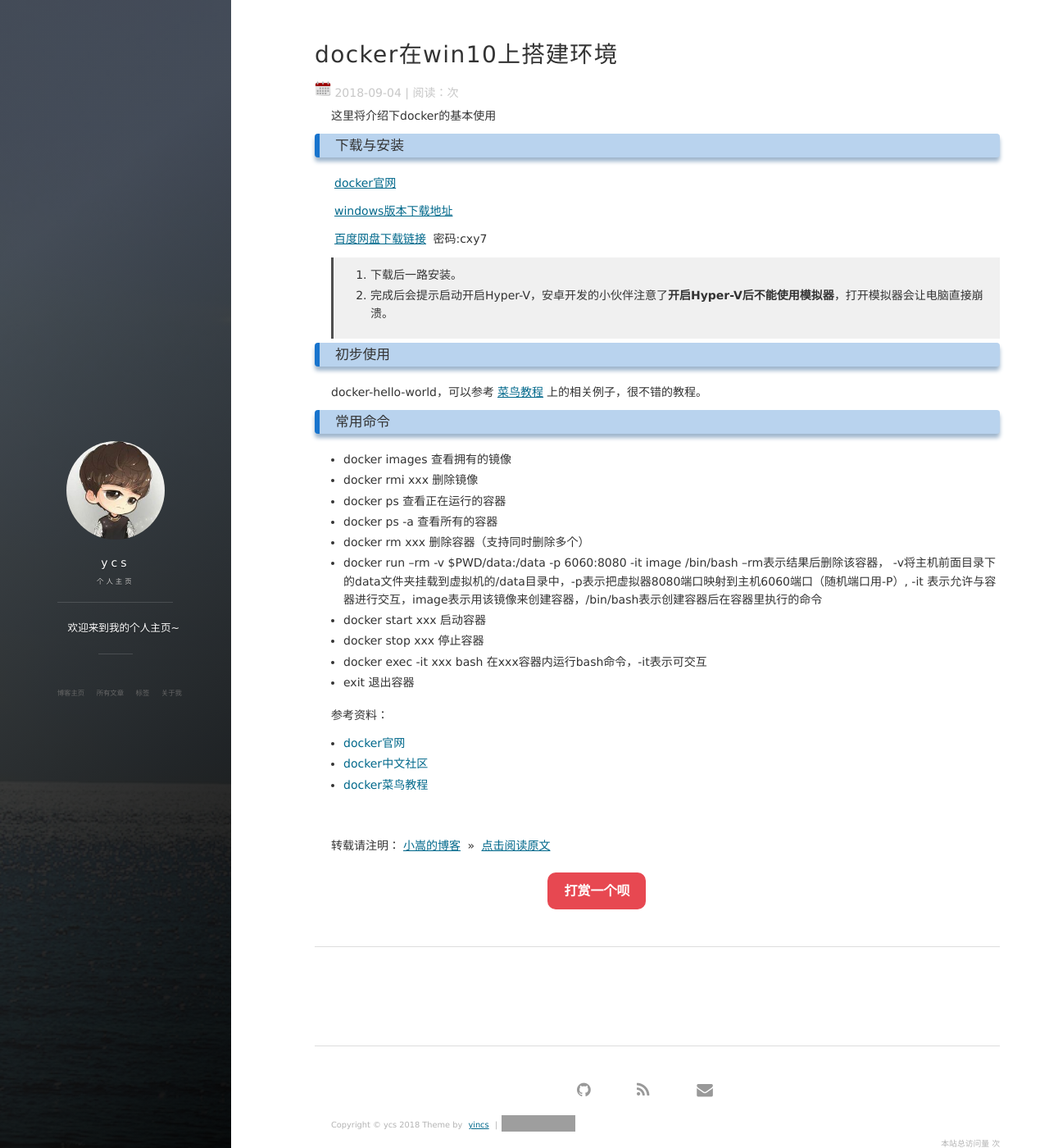
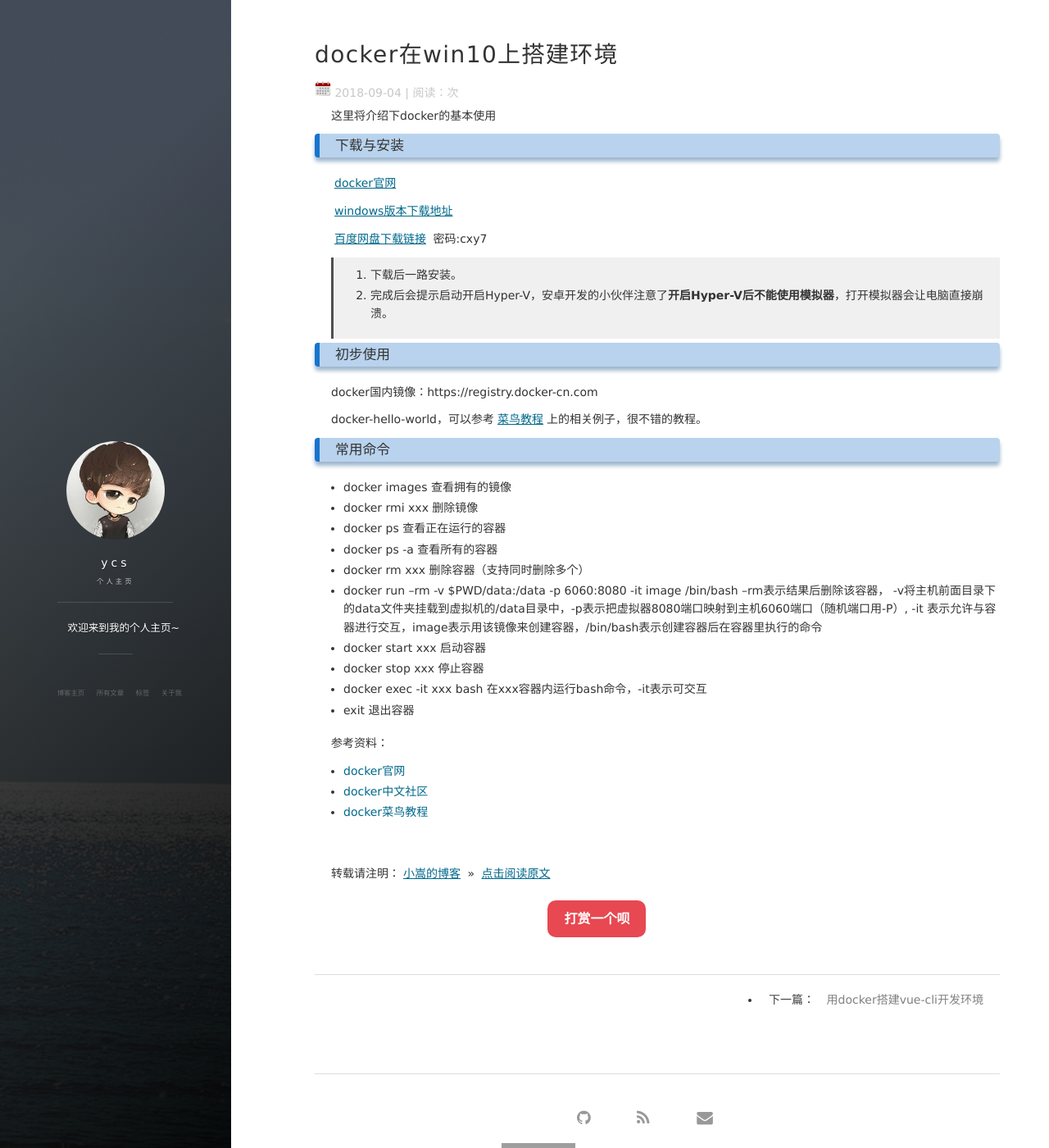
Before and after one commit to yincs/yincs.github.io, a Jekyll site: the page built from _posts/2018-09-04-docker_started.md, in a window 1280 px wide and 1400 px high. Shown: the whole window at 82% size. Built offline with Jekyll 4.4.1, drawn with Linux system fonts in a browser that asks for light colours; nearby versions of some CDN libraries; comment, search, counter and statistics services are not loaded; part of the change alters nothing that is shown; grey boxes are pictures that could not be loaded.

Commit message:
docker-vue

````diff
--- a/_posts/2018-09-04-docker_started.md
+++ b/_posts/2018-09-04-docker_started.md
@@ -23,6 +23,8 @@ tag: docker
 
 
 ### 初步使用
+
+docker国内镜像：https://registry.docker-cn.com
 
 docker-hello-world，可以参考[菜鸟教程](http://www.runoob.com/docker/docker-hello-world.html)上的相关例子，很不错的教程。
 
--- /dev/null
+++ b/_posts/2018-09-07-docker_vue-cli.md
@@ -0,0 +1,83 @@
+---
+layout: post
+title: "用docker搭建vue-cli开发环境"
+date: 2018-09-07 17:20:00
+description: "编写docker Dockerfile搭建vue-cli的docker镜像"
+tag: docker vue
+---
+
+
+### 什么是docker镜像？
+
+是一个已经搭建好的环境，其中的Dockerfile记录了怎么一步一步搭建这个环境的。
+有了这个环境，就可以快速进行开发或者部署了
+
+
+### 编写Dockerfile文件
+ 1. 不多说，创建Dockerfile文件
+ 2. 编写Dockerfile的内容
+```
+#指定node的镜像源
+FROM node:slim
+
+MAINTAINER cherics <cherics@163.com>
+#安装淘宝镜像的cnpm
+RUN npm install -g cnpm --registry=https://registry.npm.taobao.org
+#安装vue-cli
+RUN cnpm install -g vue-cli
+
+RUN mkdir /code
+COPY . /code
+
+WORKDIR /code
+#对外开放8080端口
+EXPOSE 8080
+```
+
+### 创建vue-cli镜像
+1. 执行 docker build -t cnpm/vue-cli .
+其中cnpm/vue-cli表示镜像名，. 表示Dockerfile所在的目录
+
+2. 执行成功后会打印
+```
+......
+Step 6/8 : COPY . /code
+ ---> caf7e52845e6
+Step 7/8 : WORKDIR /code
+ ---> Running in 02da2ad519a6
+Removing intermediate container 02da2ad519a6
+ ---> 5093efd50fc6
+Step 8/8 : EXPOSE 8080
+ ---> Running in 6e5726a46242
+Removing intermediate container 6e5726a46242
+ ---> f25c65a00f71
+Successfully built f25c65a00f71
+Successfully tagged cnpm/vue-cli:latest
+SECURITY WARNING: You are building a Docker image from Windows against a non-Windows Docker host. All files and directories added to build context will have '-rwxr-xr-x' permissions. It is recommended to double check and reset permissions for sensitive files and directories.
+```
+
+### 创建vue-cli项目
+这时执行 docker images 后可以查看有
+
+>REPOSITORY                 TAG                 IMAGE ID            CREATED             SIZE
+>
+>cnpm/vue-cli               latest              f25c65a00f71        4 minutes ago       251MB
+<br>
+
+运行容器 docker run --rm -it -v D:\code:/code -p 8080:8080 cnpm/vue-cli bash
+
+如果提示"Drive has not been shared."点击桌面右下角的docker图标进入到设置，在Shard Drives将D盘共享一下
+
+执行 **vue init webpack vue-demo** 创建vue项目
+
+填写完项目介绍后等vue执行完，就可以在D:\code目录下看到新创建的项目，在pc上用ide工具开发即可
+
+预览效果 **cnpm run dev**，这时在电脑打开http://localhost:8080无法访问，
+因为vue启动时默认是只允许本机访问，在pc中修改vue项目配置 D:\code\vue-demo\config\index.js 将 dev.host 从localhost改成0.0.0.0
+再重新 cnpm run dev 。
+
+如果提示“Error: ENOENT: no such file or directory, uv_cwd”，这是表示当前路径丢失，重新执行下 **“cd .”** 。
+
+
+
+转载请注明：[小嵩的博客](http://changs.top) » [点击阅读原文](http://changs.top/2018/09/docker_started/)
````
